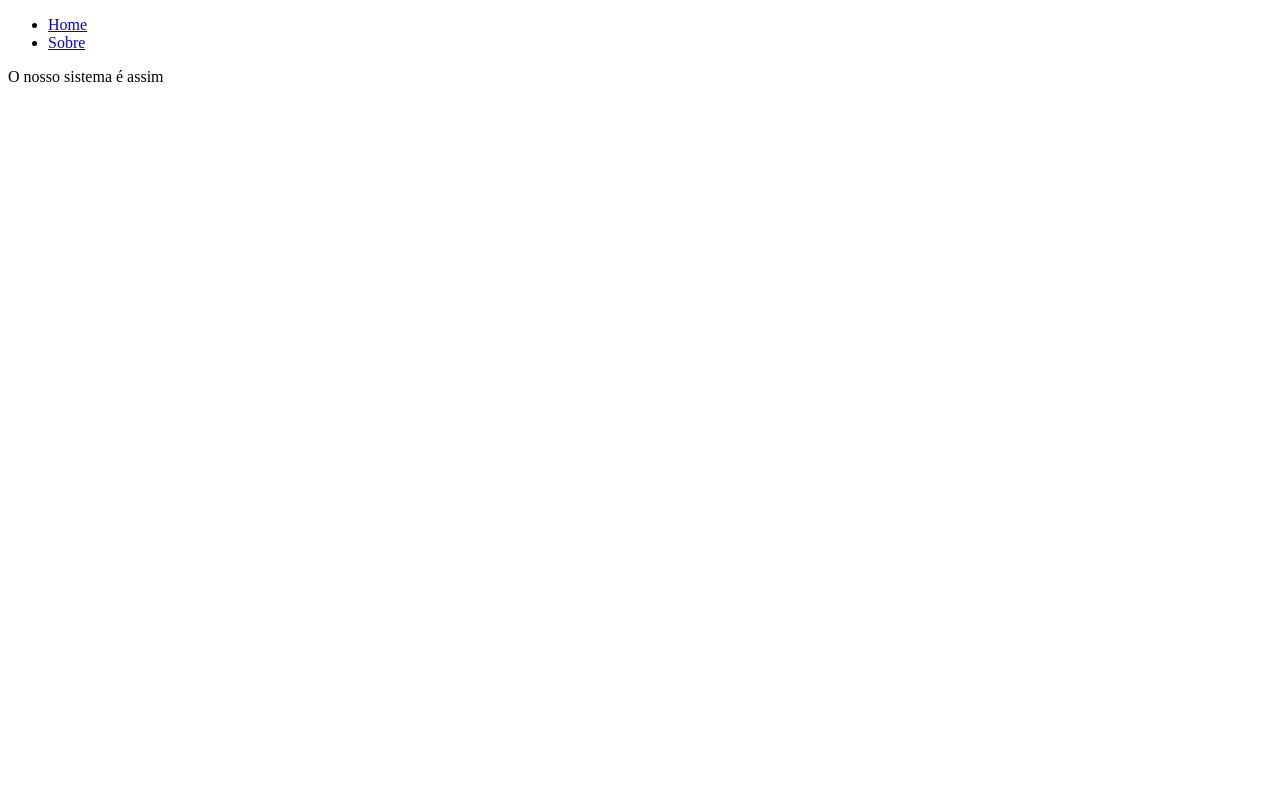
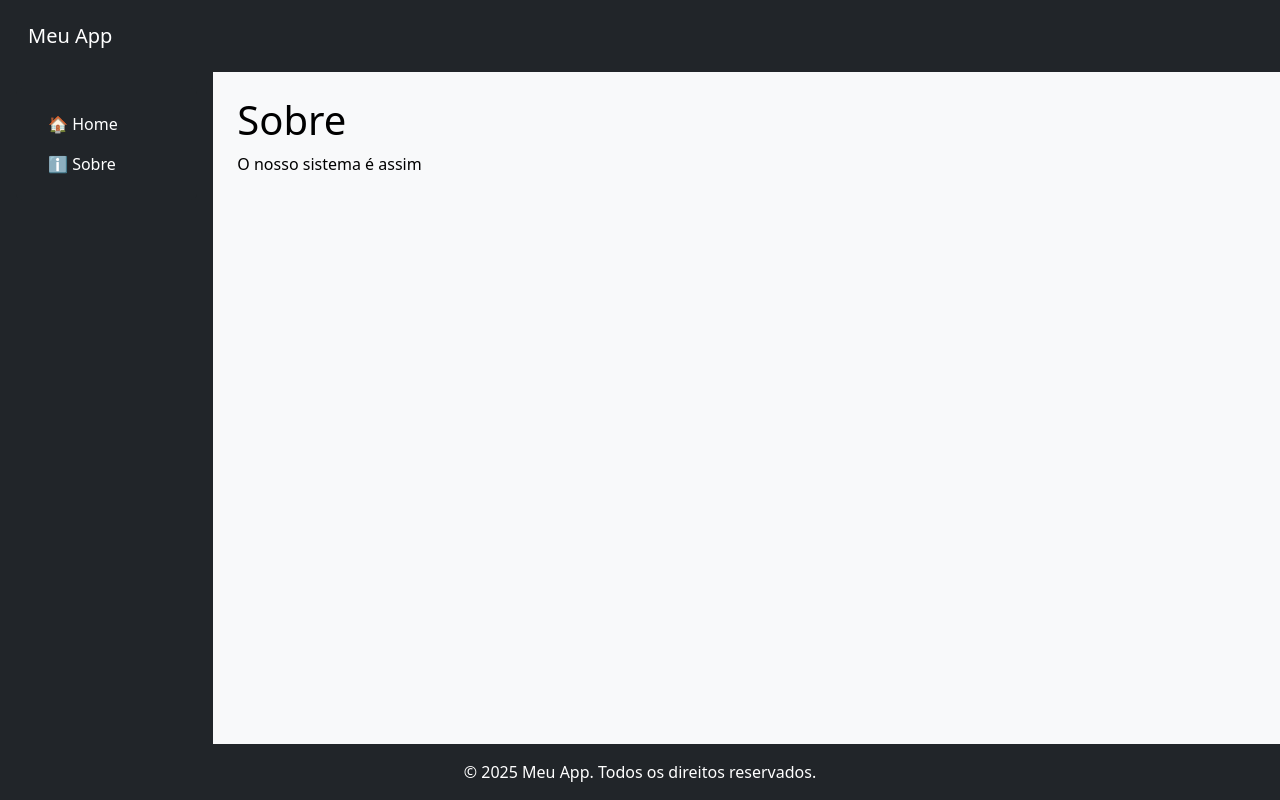
Before and after one commit to juancoutinhoflooxmongagua/Navigator-ReactRouter, a React (Create React App) app: page /about in a window 1280 px wide. Built offline with nearby package versions, Linux system fonts and the light colour scheme.

Commit message:
feat: add design to project

```diff
--- a/src/components/layout/Menu.jsx
+++ b/src/components/layout/Menu.jsx
@@ -2,10 +2,14 @@ import React from 'react';
 import { Link } from 'react-router-dom';
 
 const Menu = () => (
-    <nav>
-        <ul>
-            <li><Link to="/">Home</Link></li>
-            <li><Link to="/about">Sobre</Link></li>
+    <nav className="bg-dark p-3 rounded">
+        <ul className="nav flex-column">
+            <li className="nav-item">
+                <Link to="/" className="nav-link text-white">🏠 Home</Link>
+            </li>
+            <li className="nav-item">
+                <Link to="/about" className="nav-link text-white">ℹ️ Sobre</Link>
+            </li>
         </ul>
     </nav>
 );
--- a/src/views/App.jsx
+++ b/src/views/App.jsx
@@ -2,14 +2,33 @@ import React from 'react';
 import { BrowserRouter } from 'react-router-dom';
 import Menu from '../components/layout/Menu';
 import Content from '../components/layout/Content';
+import 'bootstrap/dist/css/bootstrap.min.css';
 
 const App = () => (
-    <BrowserRouter>
-        <div>
-            <Menu />
-            <Content />
+  <BrowserRouter>
+    <div className="d-flex flex-column vh-100">
+      {/* Navbar */}
+      <header className="navbar navbar-expand-lg navbar-dark bg-dark p-3">
+        <div className="container-fluid">
+          <a className="navbar-brand" href="#">Meu App</a>
         </div>
-    </BrowserRouter>
+      </header>
+
+      <div className="d-flex flex-grow-1">
+        <nav className="col-md-3 col-lg-2 p-3 bg-dark text-white">
+          <Menu />
+        </nav>
+
+        <main className="col-md-9 col-lg-10 p-4 bg-light">
+          <Content />
+        </main>
+      </div>
+
+     <footer className="bg-dark text-white text-center py-3 mt-auto">
+        <p className="mb-0">© 2025 Meu App. Todos os direitos reservados.</p>
+      </footer>
+    </div>
+  </BrowserRouter>
 );
 
 export default App;
--- a/src/views/examples/About.jsx
+++ b/src/views/examples/About.jsx
@@ -3,6 +3,7 @@ import React from 'react'
 
 const About = () => (
     <div className='About'>
+        <h1>Sobre</h1>
         <p>O nosso sistema é assim</p>
     </div>
 )
--- a/src/views/examples/Home.jsx
+++ b/src/views/examples/Home.jsx
@@ -3,6 +3,7 @@ import React from 'react'
 
 const Home = () => (
     <div className='Home'>
+      <h1>Home</h1>
       Bem vindo ao Home
     </div>
 )
```
